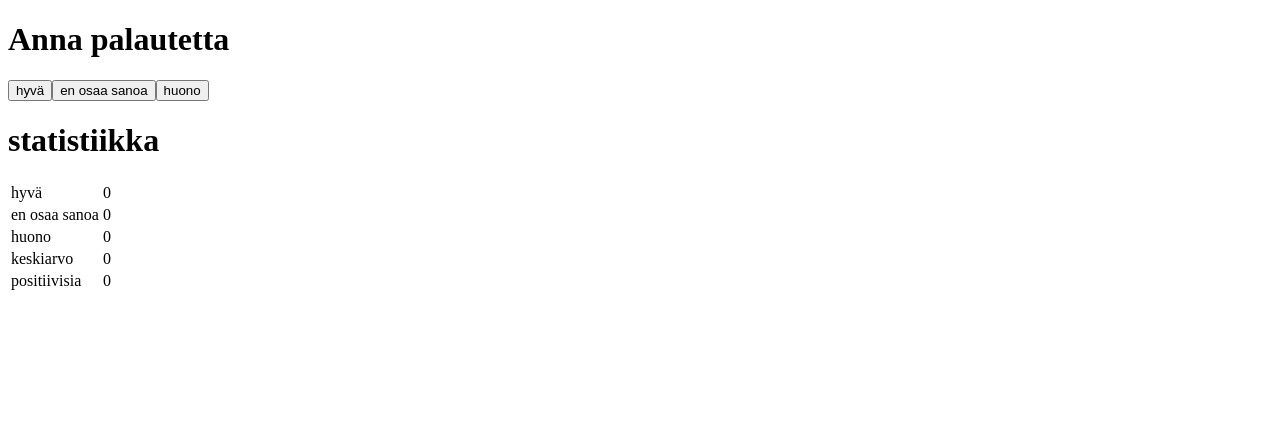
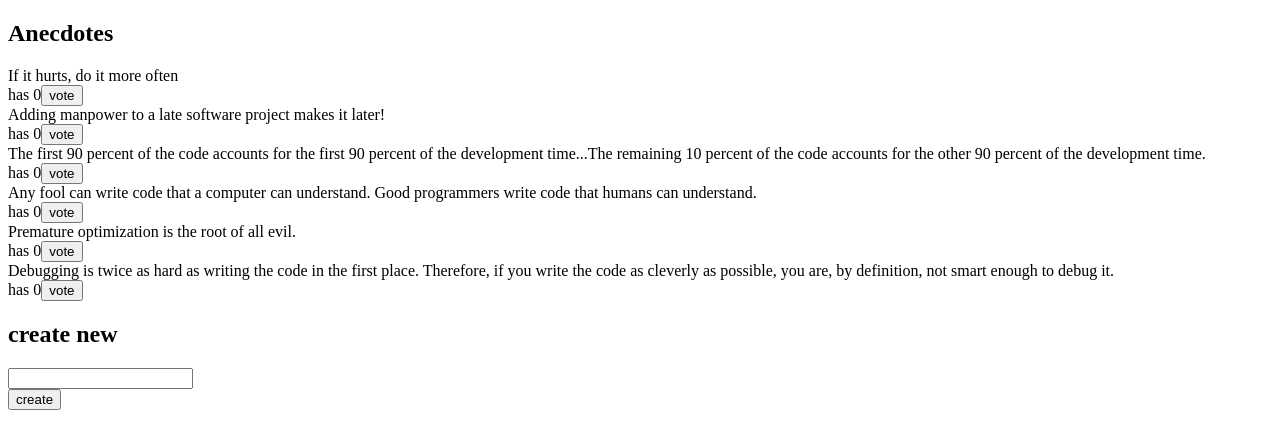
Before and after one commit to FeisEater/pavelfullstackexercise, a React (Create React App) app in the folder osa5/: page / in a window 1280 px wide. Shown: the top 448 px of the page. Built offline with nearby package versions, Linux system fonts and the light colour scheme.

Commit message:
tehtävä 5.19

```diff
--- a/osa5/src/App.js
+++ b/osa5/src/App.js
@@ -1,195 +1,44 @@
-import React from 'react'
-import Blog from './components/Blog'
-import Notification from './components/Notification'
-import Togglable from './components/Togglable'
-import BlogForm from './components/BlogForm'
-import blogService from './services/blogs'
-import loginService from './services/login'
+import React from 'react';
 
-class App extends React.Component {
-  constructor(props) {
-    super(props)
-    this.state = {
-      blogs: [],
-      username: '',
-      password: '',
-      user: null,
-      newtitle: '',
-      newauthor: '',
-      newurl: '',
-      message: null,
-      messageIsError: false
+const actionFor = {
+  vote(id) {
+    return {
+      type: 'VOTE',
+      data: { id }
     }
-    this.msgTimeout = setTimeout(() => {}, 0)
-  }
-
-  componentDidMount() {
-    blogService.getAll().then(blogs => {
-        blogs.sort((a, b) => b.likes - a.likes)
-        this.setState({ blogs })
-      }
-    )
-    const loggedUserJSON = window.localStorage.getItem('loggedUser')
-    if (loggedUserJSON) {
-      const user = JSON.parse(loggedUserJSON)
-      this.setState({user})
-      blogService.setToken(user.token)
   }
 }
 
-  showMessage = (msg, isError) => {
-    this.setState({
-      message: msg,
-      messageIsError: isError
-    })
-    clearTimeout(this.msgTimeout)
-    this.msgTimeout = setTimeout(() => {
-      this.setState({ message: null })
-    }, 5000)
+class App extends React.Component {
+  vote = (id) => () => {
+    this.props.store.dispatch(
+      actionFor.vote(id)
+    )
   }
-
-  login = async (event) => {
-    event.preventDefault()
-    try{
-      const user = await loginService.login({
-        username: this.state.username,
-        password: this.state.password
-      })
-      window.localStorage.setItem('loggedUser', JSON.stringify(user))
-      this.setState({ username: '', password: '', user})
-      blogService.setToken(user.token)
-    } catch(exception) {
-      this.showMessage('käyttäjätunnus tai salasana virheellinen', true)
-    }
-  }
-
-  logout = event => {
-    window.localStorage.removeItem('loggedUser')
-    this.setState({user: null})
-    blogService.setToken(null)
-    this.showMessage('kirjauduttu ulos', false)
-  }
-
-  handleLoginFieldChange = (event) => {
-    this.setState({ [event.target.name]: event.target.value })
-  }
-
-  handleBlogFieldChange = (event) => {
-    this.setState({ [event.target.name]: event.target.value })
-  }
-
-  createBlog = async (event) => {
-    event.preventDefault()
-    try {
-      const savedBlog = await blogService.createBlog({
-        title: this.state.newtitle,
-        author: this.state.newauthor,
-        url: this.state.newurl,
-        likes: 0
-      })
-      let updatedBlogs = this.state.blogs.concat(savedBlog)
-      updatedBlogs.sort((a, b) => b.likes - a.likes)
-      this.setState({
-        newtitle: '',
-        newauthor: '',
-        newurl: '',
-        blogs: updatedBlogs
-      })
-      this.showMessage('Blogi luotu', false)
-      this.blogForm.toggleVisibility()
-    } catch (exception) {
-      console.log(exception)
-      this.showMessage('Jokin meni päin persettä, lue logi', true)
-    }
-  }
-
-  likeBlog = async (blog) => {
-    try {
-      const likedBlog = await blogService.likeBlog(blog)
-      const updatedBlogs = this.state.blogs.map(b => {
-        if (b._id === likedBlog._id)
-          return likedBlog
-        return b
-      })
-      updatedBlogs.sort((a, b) => b.likes - a.likes)
-      this.setState({ blogs: updatedBlogs })
-    } catch (exception) {
-      console.log(exception)
-      this.showMessage('Jokin meni päin persettä, lue logi', true)
-    }
-  }
-
-  deleteBlog = async (blog) => {
-    try {
-      if (!window.confirm("Poistetaanko " + blog.title + "?"))
-        return
-      await blogService.removeBlog(blog)
-      const updatedBlogs = this.state.blogs.filter(b => b._id !== blog._id)
-      this.setState({ blogs: updatedBlogs })
-    } catch (exception) {
-      console.log(exception)
-      this.showMessage('Ei voi poistaa blogia', true)
-    }
-  }
-
   render() {
-    if (this.state.user === null) {
+    const anecdotes = this.props.store.getState()
     return (
       <div>
-          <Notification message={this.state.message} isError={this.state.messageIsError}/>
-          <h2>Kirjaudu</h2>
-
-          <form onSubmit={this.login} className="loginForm">
+        <h2>Anecdotes</h2>
+        {anecdotes.map(anecdote=>
+          <div key={anecdote.id}>
             <div>
-              käyttäjätunnus
-              <input
-                type="text"
-                name="username"
-                value={this.state.username}
-                onChange={this.handleLoginFieldChange}
-              />
+              {anecdote.content}
             </div>
             <div>
-              salasana
-              <input
-                type="password"
-                name="password"
-                value={this.state.password}
-                onChange={this.handleLoginFieldChange}
-              />
+              has {anecdote.votes}
+              <button onClick={this.vote(anecdote.id)}>vote</button>
             </div>
-            <button type="submit">kirjaudu</button>
+          </div>
+        )}
+        <h2>create new</h2>
+        <form>
+          <div><input /></div>
+          <button>create</button>
         </form>
       </div>
     )
   }
-
-    return (
-      <div>
-        <Notification message={this.state.message} isError={this.state.messageIsError}/>
-        <h2>blogs</h2>
-        <div className="userDiv">{this.state.user.name} logged in <button onClick={this.logout}>Log out</button></div>
-        <br/>
-        <Togglable buttonLabel="uusi blogi" ref={component => this.blogForm = component}>
-          <BlogForm
-            title={this.state.newtitle}
-            author={this.state.newauthor}
-            url={this.state.newurl}
-            handleChange={this.handleBlogFieldChange}
-            handleSubmit={this.createBlog}
-          />
-        </Togglable>
-        <br/>
-        {this.state.blogs.map(blog =>
-          <Blog key={blog._id}
-                blog={blog}
-                handleLike={this.likeBlog}
-                handleDelete={this.deleteBlog}
-                ownsEntry={blog.user === null || blog.user.username === this.state.user.username}/>
-        )}
-      </div>
-    );
-  }
 }
 
-export default App;
+export default App
--- a/osa5/src/index.js
+++ b/osa5/src/index.js
@@ -1,82 +1,16 @@
-import React from 'react'
-import ReactDOM from 'react-dom'
+import React from 'react';
+import ReactDOM from 'react-dom';
+import { createStore } from 'redux'
+import App from './App';
 import reducer from './reducer'
-import {createStore} from 'redux'
 
 const store = createStore(reducer)
 
-class App extends React.Component {
-
-    palautteetSumma = (state) => state.good + state.ok + state.bad;
-
-    keskiarvo = (state) => {
-        if (this.palautteetSumma(state) === 0)
-            return 0.0;
-        const arvo = (state.good - state.bad) / this.palautteetSumma(state);
-        return Math.round(arvo * 10) / 10;
-    }
-
-    positiivisia = (state) => {
-        if (this.palautteetSumma(state) === 0)
-            return 0.0;
-        let arvo = (state.good * 100) / this.palautteetSumma(state);
-        arvo = Math.round(arvo * 10) / 10;
-        return arvo + '%';
-    }
-
-    render() {
-        const state = store.getState()
-        return (
-            <div>
-                <h1>Anna palautetta</h1>
-                <Button funktio={e => store.dispatch({ type: 'GOOD'})} palaute='hyvä' />
-                <Button funktio={e => store.dispatch({ type: 'OK'})} palaute='en osaa sanoa' />
-                <Button funktio={e => store.dispatch({ type: 'BAD'})} palaute='huono' />
-                <h1>statistiikka</h1>
-                <Statistics state={state} keskiarvo={this.keskiarvo(state)} positiivisia={this.positiivisia(state)} />
-            </div>
-        )
-    }
-}
-
-const Button = (props) => {
-    return (
-        <button onClick={props.funktio}>
-            {props.palaute}
-        </button>
-    )
-}
-
-const Statistics = (props) => {
-    if (props.state.hyva + props.state.keski + props.state.huono === 0) {
-        return (
-            <p>ei yhtään palautteita annettu</p>
-        )
-    }
-    return (
-        <table>
-            <tbody>
-                <Statistic nimi='hyvä' arvo={props.state.good} />
-                <Statistic nimi='en osaa sanoa' arvo={props.state.ok} />
-                <Statistic nimi='huono' arvo={props.state.bad} />
-                <Statistic nimi='keskiarvo' arvo={props.keskiarvo} />
-                <Statistic nimi='positiivisia' arvo={props.positiivisia} />
-            </tbody>
-        </table>
-    )
-}
-
-const Statistic = (props) => {
-    return (
-        <tr>
-            <td>{props.nimi}</td>
-            <td>{props.arvo}</td>
-        </tr>
-    )
-}
-
 const render = () => {
-  ReactDOM.render(<App />, document.getElementById('root'))
+  ReactDOM.render(
+    <App store={store} />,
+    document.getElementById('root')
+  )
 }
 
 render()
--- a/osa5/src/reducer.js
+++ b/osa5/src/reducer.js
@@ -1,27 +1,35 @@
-const initialState = {
-  good: 0,
-  ok: 0,
-  bad: 0
+const anecdotesAtStart = [
+  'If it hurts, do it more often',
+  'Adding manpower to a late software project makes it later!',
+  'The first 90 percent of the code accounts for the first 90 percent of the development time...The remaining 10 percent of the code accounts for the other 90 percent of the development time.',
+  'Any fool can write code that a computer can understand. Good programmers write code that humans can understand.',
+  'Premature optimization is the root of all evil.',
+  'Debugging is twice as hard as writing the code in the first place. Therefore, if you write the code as cleverly as possible, you are, by definition, not smart enough to debug it.'
+]
+
+const getId = () => (100000*Math.random()).toFixed(0)
+
+const asObject = (anecdote) => {
+  return {
+    content: anecdote,
+    id: getId(),
+    votes: 0
+  }
 }
 
-const counterReducer = (state = initialState, action) => {
-  let newState = {
-      good: state.good, ok: state.ok, bad: state.bad
+const initialState = anecdotesAtStart.map(asObject)
+
+const reducer = (state = initialState, action) => {
+  if (action.type === 'VOTE') {
+    return state.map(anecdote => {
+        if (anecdote.id === action.data.id) {
+            anecdote.votes += 1
+        }
+        return anecdote
+    })
   }
-  switch (action.type) {
-    case 'GOOD':
-      newState.good += 1
-      return newState
-    case 'OK':
-      newState.ok += 1
-      return newState
-    case 'BAD':
-      newState.bad += 1
-      return newState
-    case 'ZERO':
-      return {good: 0, ok: 0, bad: 0}
-  }
-  return newState
+
+  return state
 }
 
-export default counterReducer
+export default reducer
```
Lines whose indentation alone changed are shown as unchanged.
